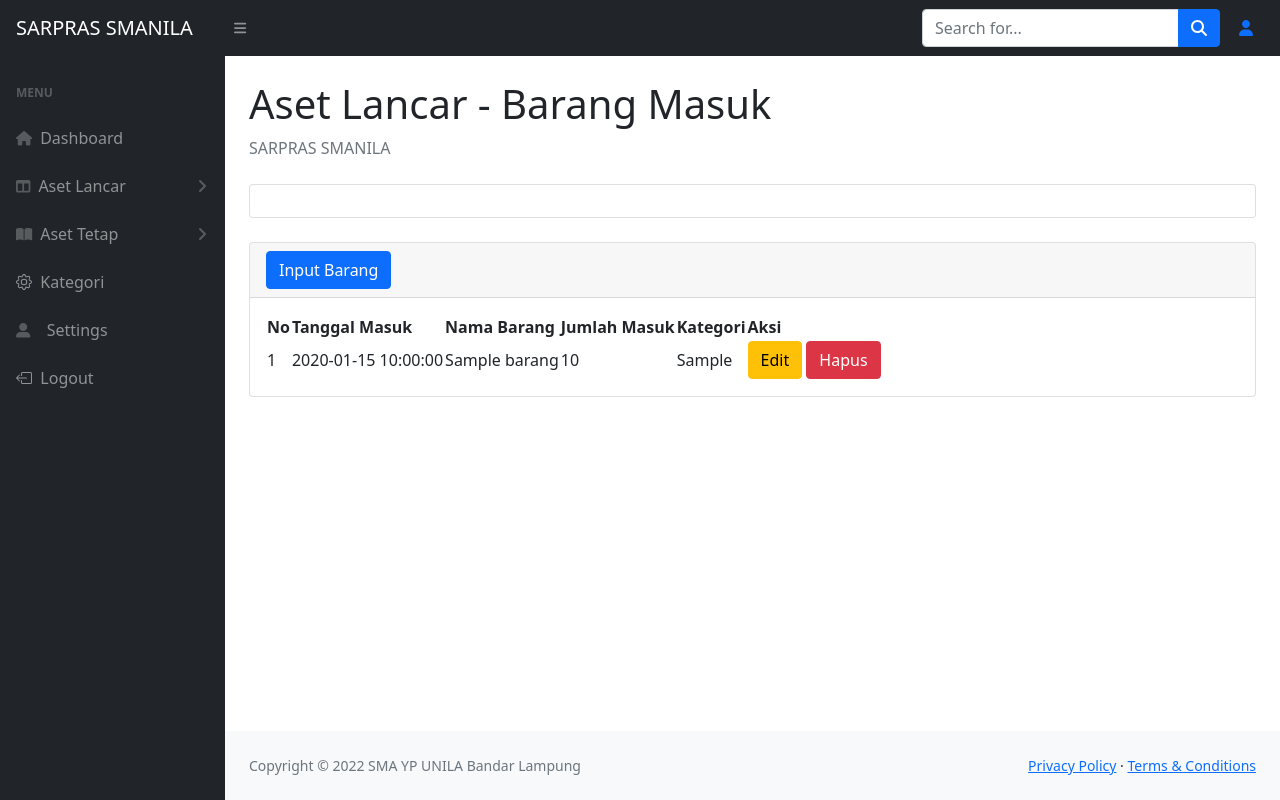
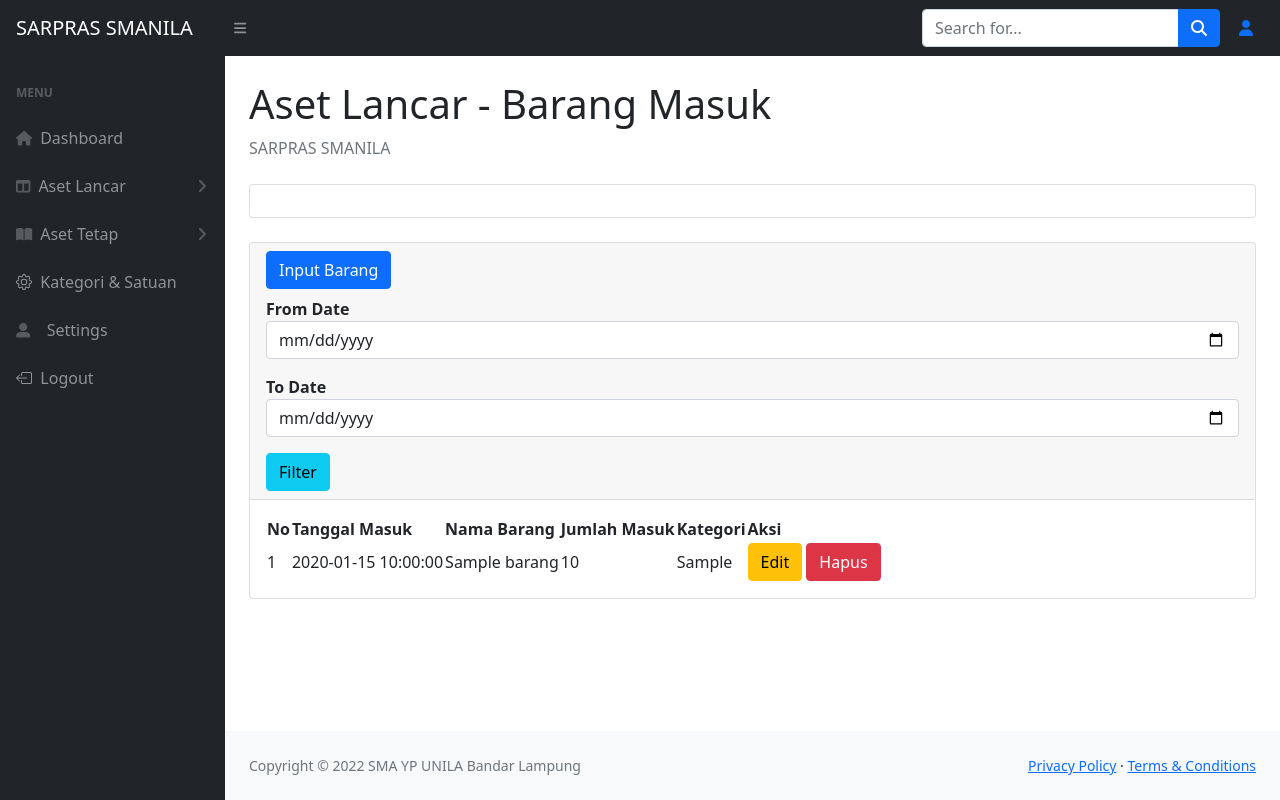
Before and after one commit to royanfauzimaulana25/smanila_inventaris, a PHP site: page /masuk_lancar.php in a window 1280 px wide. Run offline with PHP 8.4, Linux system fonts and the light colour scheme; tables that the repository leaves empty or names only in its code hold one stand-in row (values such as "Sample post"); some libraries are stand-ins or nearby versions.

Commit message:
Add FIlter in Barang Masuk

```diff
--- a/admin.php
+++ b/admin.php
@@ -3,8 +3,6 @@
 require 'function.php';
 session_start();
 ?>
-
-
 
 <!DOCTYPE html>
 <html lang="en">
--- a/index.php
+++ b/index.php
@@ -101,7 +101,7 @@ session_start();
                                                 <path d="M8 4.754a3.246 3.246 0 1 0 0 6.492 3.246 3.246 0 0 0 0-6.492zM5.754 8a2.246 2.246 0 1 1 4.492 0 2.246 2.246 0 0 1-4.492 0z"/>
                                                 <path d="M9.796 1.343c-.527-1.79-3.065-1.79-3.592 0l-.094.319a.873.873 0 0 1-1.255.52l-.292-.16c-1.64-.892-3.433.902-2.54 2.541l.159.292a.873.873 0 0 1-.52 1.255l-.319.094c-1.79.527-1.79 3.065 0 3.592l.319.094a.873.873 0 0 1 .52 1.255l-.16.292c-.892 1.64.901 3.434 2.541 2.54l.292-.159a.873.873 0 0 1 1.255.52l.094.319c.527 1.79 3.065 1.79 3.592 0l.094-.319a.873.873 0 0 1 1.255-.52l.292.16c1.64.893 3.434-.902 2.54-2.541l-.159-.292a.873.873 0 0 1 .52-1.255l.319-.094c1.79-.527 1.79-3.065 0-3.592l-.319-.094a.873.873 0 0 1-.52-1.255l.16-.292c.893-1.64-.902-3.433-2.541-2.54l-.292.159a.873.873 0 0 1-1.255-.52l-.094-.319zm-2.633.283c.246-.835 1.428-.835 1.674 0l.094.319a1.873 1.873 0 0 0 2.693 1.115l.291-.16c.764-.415 1.6.42 1.184 1.185l-.159.292a1.873 1.873 0 0 0 1.116 2.692l.318.094c.835.246.835 1.428 0 1.674l-.319.094a1.873 1.873 0 0 0-1.115 2.693l.16.291c.415.764-.42 1.6-1.185 1.184l-.291-.159a1.873 1.873 0 0 0-2.693 1.116l-.094.318c-.246.835-1.428.835-1.674 0l-.094-.319a1.873 1.873 0 0 0-2.692-1.115l-.292.16c-.764.415-1.6-.42-1.184-1.185l.159-.291A1.873 1.873 0 0 0 1.945 8.93l-.319-.094c-.835-.246-.835-1.428 0-1.674l.319-.094A1.873 1.873 0 0 0 3.06 4.377l-.16-.292c-.415-.764.42-1.6 1.185-1.184l.292.159a1.873 1.873 0 0 0 2.692-1.115l.094-.319z"/>
                                             </svg>
-                                            &nbsp; Kategori
+                                            &nbsp; Kategori & Satuan
                                         </a>
 
                                         <!-- Menu Manajemen User -->
--- a/kategori.php
+++ b/kategori.php
@@ -99,7 +99,7 @@
                                                 <path d="M8 4.754a3.246 3.246 0 1 0 0 6.492 3.246 3.246 0 0 0 0-6.492zM5.754 8a2.246 2.246 0 1 1 4.492 0 2.246 2.246 0 0 1-4.492 0z"/>
                                                 <path d="M9.796 1.343c-.527-1.79-3.065-1.79-3.592 0l-.094.319a.873.873 0 0 1-1.255.52l-.292-.16c-1.64-.892-3.433.902-2.54 2.541l.159.292a.873.873 0 0 1-.52 1.255l-.319.094c-1.79.527-1.79 3.065 0 3.592l.319.094a.873.873 0 0 1 .52 1.255l-.16.292c-.892 1.64.901 3.434 2.541 2.54l.292-.159a.873.873 0 0 1 1.255.52l.094.319c.527 1.79 3.065 1.79 3.592 0l.094-.319a.873.873 0 0 1 1.255-.52l.292.16c1.64.893 3.434-.902 2.54-2.541l-.159-.292a.873.873 0 0 1 .52-1.255l.319-.094c1.79-.527 1.79-3.065 0-3.592l-.319-.094a.873.873 0 0 1-.52-1.255l.16-.292c.893-1.64-.902-3.433-2.541-2.54l-.292.159a.873.873 0 0 1-1.255-.52l-.094-.319zm-2.633.283c.246-.835 1.428-.835 1.674 0l.094.319a1.873 1.873 0 0 0 2.693 1.115l.291-.16c.764-.415 1.6.42 1.184 1.185l-.159.292a1.873 1.873 0 0 0 1.116 2.692l.318.094c.835.246.835 1.428 0 1.674l-.319.094a1.873 1.873 0 0 0-1.115 2.693l.16.291c.415.764-.42 1.6-1.185 1.184l-.291-.159a1.873 1.873 0 0 0-2.693 1.116l-.094.318c-.246.835-1.428.835-1.674 0l-.094-.319a1.873 1.873 0 0 0-2.692-1.115l-.292.16c-.764.415-1.6-.42-1.184-1.185l.159-.291A1.873 1.873 0 0 0 1.945 8.93l-.319-.094c-.835-.246-.835-1.428 0-1.674l.319-.094A1.873 1.873 0 0 0 3.06 4.377l-.16-.292c-.415-.764.42-1.6 1.185-1.184l.292.159a1.873 1.873 0 0 0 2.692-1.115l.094-.319z"/>
                                             </svg>
-                                            &nbsp; Kategori
+                                            &nbsp; Kategori & Satuan
                                         </a>
 
                                         <!-- Menu Manajemen User -->
--- a/keluar_lancar.php
+++ b/keluar_lancar.php
@@ -99,7 +99,7 @@ session_start();
                                                 <path d="M8 4.754a3.246 3.246 0 1 0 0 6.492 3.246 3.246 0 0 0 0-6.492zM5.754 8a2.246 2.246 0 1 1 4.492 0 2.246 2.246 0 0 1-4.492 0z"/>
                                                 <path d="M9.796 1.343c-.527-1.79-3.065-1.79-3.592 0l-.094.319a.873.873 0 0 1-1.255.52l-.292-.16c-1.64-.892-3.433.902-2.54 2.541l.159.292a.873.873 0 0 1-.52 1.255l-.319.094c-1.79.527-1.79 3.065 0 3.592l.319.094a.873.873 0 0 1 .52 1.255l-.16.292c-.892 1.64.901 3.434 2.541 2.54l.292-.159a.873.873 0 0 1 1.255.52l.094.319c.527 1.79 3.065 1.79 3.592 0l.094-.319a.873.873 0 0 1 1.255-.52l.292.16c1.64.893 3.434-.902 2.54-2.541l-.159-.292a.873.873 0 0 1 .52-1.255l.319-.094c1.79-.527 1.79-3.065 0-3.592l-.319-.094a.873.873 0 0 1-.52-1.255l.16-.292c.893-1.64-.902-3.433-2.541-2.54l-.292.159a.873.873 0 0 1-1.255-.52l-.094-.319zm-2.633.283c.246-.835 1.428-.835 1.674 0l.094.319a1.873 1.873 0 0 0 2.693 1.115l.291-.16c.764-.415 1.6.42 1.184 1.185l-.159.292a1.873 1.873 0 0 0 1.116 2.692l.318.094c.835.246.835 1.428 0 1.674l-.319.094a1.873 1.873 0 0 0-1.115 2.693l.16.291c.415.764-.42 1.6-1.185 1.184l-.291-.159a1.873 1.873 0 0 0-2.693 1.116l-.094.318c-.246.835-1.428.835-1.674 0l-.094-.319a1.873 1.873 0 0 0-2.692-1.115l-.292.16c-.764.415-1.6-.42-1.184-1.185l.159-.291A1.873 1.873 0 0 0 1.945 8.93l-.319-.094c-.835-.246-.835-1.428 0-1.674l.319-.094A1.873 1.873 0 0 0 3.06 4.377l-.16-.292c-.415-.764.42-1.6 1.185-1.184l.292.159a1.873 1.873 0 0 0 2.692-1.115l.094-.319z"/>
                                             </svg>
-                                            &nbsp; Kategori
+                                            &nbsp; Kategori & Satuan
                                         </a>
 
                                         <!-- Menu Manajemen User -->
--- a/login.php
+++ b/login.php
@@ -32,7 +32,7 @@ error_reporting(0);
 session_start();
 
 if (isset($_SESSION['email'])) {
-    header("Location: master.php");
+    header("Location: index.php");
 };
 
 if (isset($_POST['login'])) {
@@ -44,7 +44,7 @@ if (isset($_POST['login'])) {
     if ($result->num_rows > 0) {
         $row = mysqli_fetch_assoc($result);
         $_SESSION['email'] = $row['email'];
-        header("Location: master.php");
+        header("Location: index.php");
     } else {
         echo "<script>alert('Email atau password Anda salah. Silahkan coba lagi!')</script>";
     };
--- a/master.php
+++ b/master.php
@@ -100,7 +100,7 @@
                                                 <path d="M8 4.754a3.246 3.246 0 1 0 0 6.492 3.246 3.246 0 0 0 0-6.492zM5.754 8a2.246 2.246 0 1 1 4.492 0 2.246 2.246 0 0 1-4.492 0z"/>
                                                 <path d="M9.796 1.343c-.527-1.79-3.065-1.79-3.592 0l-.094.319a.873.873 0 0 1-1.255.52l-.292-.16c-1.64-.892-3.433.902-2.54 2.541l.159.292a.873.873 0 0 1-.52 1.255l-.319.094c-1.79.527-1.79 3.065 0 3.592l.319.094a.873.873 0 0 1 .52 1.255l-.16.292c-.892 1.64.901 3.434 2.541 2.54l.292-.159a.873.873 0 0 1 1.255.52l.094.319c.527 1.79 3.065 1.79 3.592 0l.094-.319a.873.873 0 0 1 1.255-.52l.292.16c1.64.893 3.434-.902 2.54-2.541l-.159-.292a.873.873 0 0 1 .52-1.255l.319-.094c1.79-.527 1.79-3.065 0-3.592l-.319-.094a.873.873 0 0 1-.52-1.255l.16-.292c.893-1.64-.902-3.433-2.541-2.54l-.292.159a.873.873 0 0 1-1.255-.52l-.094-.319zm-2.633.283c.246-.835 1.428-.835 1.674 0l.094.319a1.873 1.873 0 0 0 2.693 1.115l.291-.16c.764-.415 1.6.42 1.184 1.185l-.159.292a1.873 1.873 0 0 0 1.116 2.692l.318.094c.835.246.835 1.428 0 1.674l-.319.094a1.873 1.873 0 0 0-1.115 2.693l.16.291c.415.764-.42 1.6-1.185 1.184l-.291-.159a1.873 1.873 0 0 0-2.693 1.116l-.094.318c-.246.835-1.428.835-1.674 0l-.094-.319a1.873 1.873 0 0 0-2.692-1.115l-.292.16c-.764.415-1.6-.42-1.184-1.185l.159-.291A1.873 1.873 0 0 0 1.945 8.93l-.319-.094c-.835-.246-.835-1.428 0-1.674l.319-.094A1.873 1.873 0 0 0 3.06 4.377l-.16-.292c-.415-.764.42-1.6 1.185-1.184l.292.159a1.873 1.873 0 0 0 2.692-1.115l.094-.319z"/>
                                             </svg>
-                                            &nbsp; Kategori
+                                            &nbsp; Kategori & Satuan
                                         </a>
 
                                         <!-- Menu Manajemen User -->
--- a/masuk_lancar.php
+++ b/masuk_lancar.php
@@ -99,7 +99,7 @@ session_start();
                                                 <path d="M8 4.754a3.246 3.246 0 1 0 0 6.492 3.246 3.246 0 0 0 0-6.492zM5.754 8a2.246 2.246 0 1 1 4.492 0 2.246 2.246 0 0 1-4.492 0z"/>
                                                 <path d="M9.796 1.343c-.527-1.79-3.065-1.79-3.592 0l-.094.319a.873.873 0 0 1-1.255.52l-.292-.16c-1.64-.892-3.433.902-2.54 2.541l.159.292a.873.873 0 0 1-.52 1.255l-.319.094c-1.79.527-1.79 3.065 0 3.592l.319.094a.873.873 0 0 1 .52 1.255l-.16.292c-.892 1.64.901 3.434 2.541 2.54l.292-.159a.873.873 0 0 1 1.255.52l.094.319c.527 1.79 3.065 1.79 3.592 0l.094-.319a.873.873 0 0 1 1.255-.52l.292.16c1.64.893 3.434-.902 2.54-2.541l-.159-.292a.873.873 0 0 1 .52-1.255l.319-.094c1.79-.527 1.79-3.065 0-3.592l-.319-.094a.873.873 0 0 1-.52-1.255l.16-.292c.893-1.64-.902-3.433-2.541-2.54l-.292.159a.873.873 0 0 1-1.255-.52l-.094-.319zm-2.633.283c.246-.835 1.428-.835 1.674 0l.094.319a1.873 1.873 0 0 0 2.693 1.115l.291-.16c.764-.415 1.6.42 1.184 1.185l-.159.292a1.873 1.873 0 0 0 1.116 2.692l.318.094c.835.246.835 1.428 0 1.674l-.319.094a1.873 1.873 0 0 0-1.115 2.693l.16.291c.415.764-.42 1.6-1.185 1.184l-.291-.159a1.873 1.873 0 0 0-2.693 1.116l-.094.318c-.246.835-1.428.835-1.674 0l-.094-.319a1.873 1.873 0 0 0-2.692-1.115l-.292.16c-.764.415-1.6-.42-1.184-1.185l.159-.291A1.873 1.873 0 0 0 1.945 8.93l-.319-.094c-.835-.246-.835-1.428 0-1.674l.319-.094A1.873 1.873 0 0 0 3.06 4.377l-.16-.292c-.415-.764.42-1.6 1.185-1.184l.292.159a1.873 1.873 0 0 0 2.692-1.115l.094-.319z"/>
                                             </svg>
-                                            &nbsp; Kategori
+                                            &nbsp; Kategori & Satuan
                                         </a>
 
                                         <!-- Menu Manajemen User -->
@@ -132,11 +132,25 @@ session_start();
                         <div class="card mb-4">
                             <div class="card-body"></div>
                         </div>
-                        <div class="card mb-4">
+                        <div class="card mb-4 ">
                             <div class="card-header">
                                 <button type="button" class="btn btn-primary" data-bs-toggle="modal" data-bs-target="#myModal">
-                                                    Input Barang
+                                 Input Barang
                                 </button>
+
+                                <br>
+                                <div class="row mt-2">
+                                    <div class="col">
+                                        <form method="POST" class="form-inline">
+                                            <label><strong>From Date</strong></label>
+                                            <input type = "date" name="tgl_mulai" class="form-control mb-3">
+                                            <label><strong>To Date</strong></label>
+                                            <input type = "date" name="tgl_selesai" class="form-control mb-3">
+                                            <button type="submit" name="filter" class="btn btn-info ml-3">Filter</button>
+                                        </form>
+                                    </div>
+                                </div>
+
 
                                 <!-- The Modal -->
                                 <div class="modal fade" id="myModal">
@@ -333,5 +347,30 @@ session_start();
         <script src="assets/demo/chart-bar-demo.js"></script>
         <script src="https://cdn.jsdelivr.net/npm/simple-datatables@latest" crossorigin="anonymous"></script>
         <script src="js/datatables-simple-demo.js"></script>
+        <script>
+            $("#getJsonSrc").click(function() {
+  $("#dataTable thead").show();
+  var $table = $("#dataTable"),
+    $startDate = new Date($("#dateFrom").val()),
+    $endDate = new Date($("#dateTo").val()),
+    $jsonSrc = "https://s3-us-west-2.amazonaws.com/s.cdpn.io/77979/demo.json";
+
+  var my_array;
+  $.getJSON($jsonSrc).success(function(data) {
+    my_array = [];
+
+    for (var i = 0; i < data.length; i++) {
+      var this_date = new Date(data[i].date);
+      if ((this_date >= $startDate) && (this_date <= $endDate)) {
+        my_array.push(data[i]);
+
+      }
+    }
+    my_array = JSON.stringify(my_array);
+    alert(my_array);
+  });
+  $table.bootstrapTable("load", my_array);
+});
+        </script>
     </body>
 </html>
```
